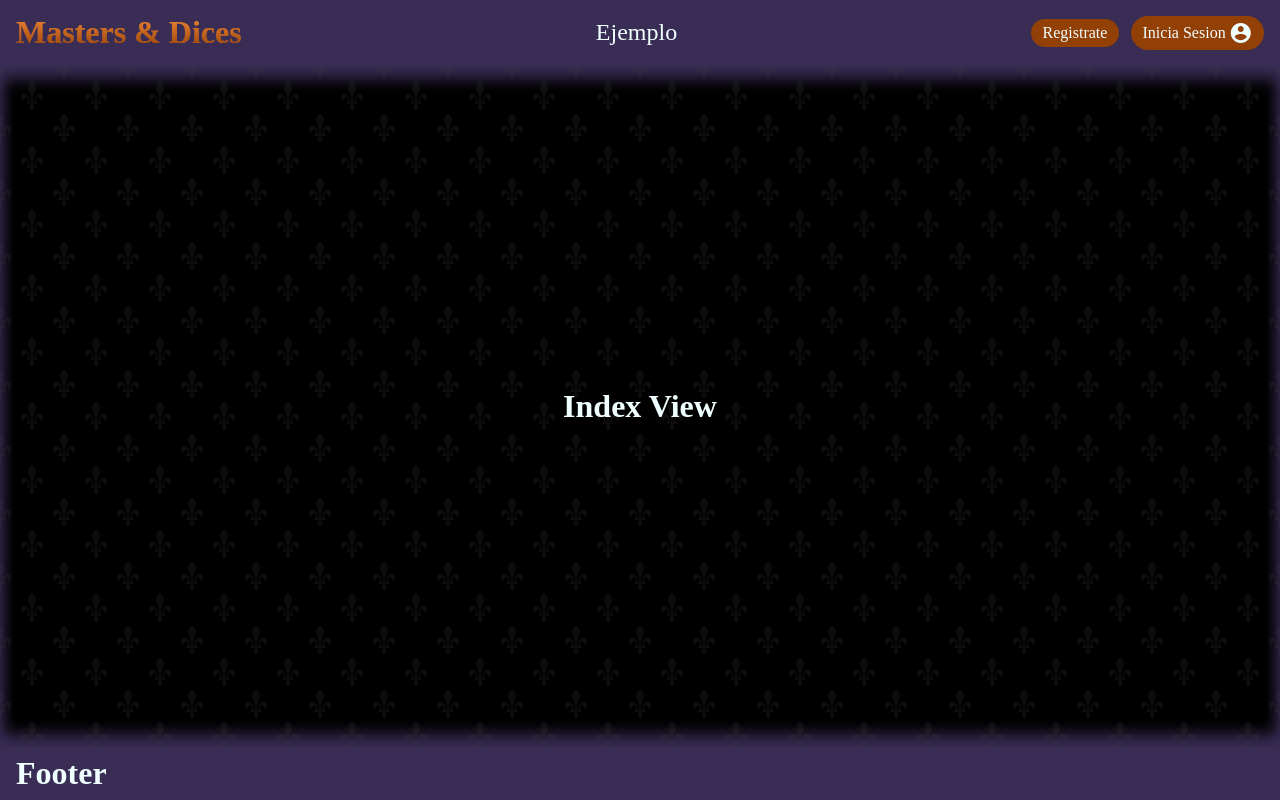
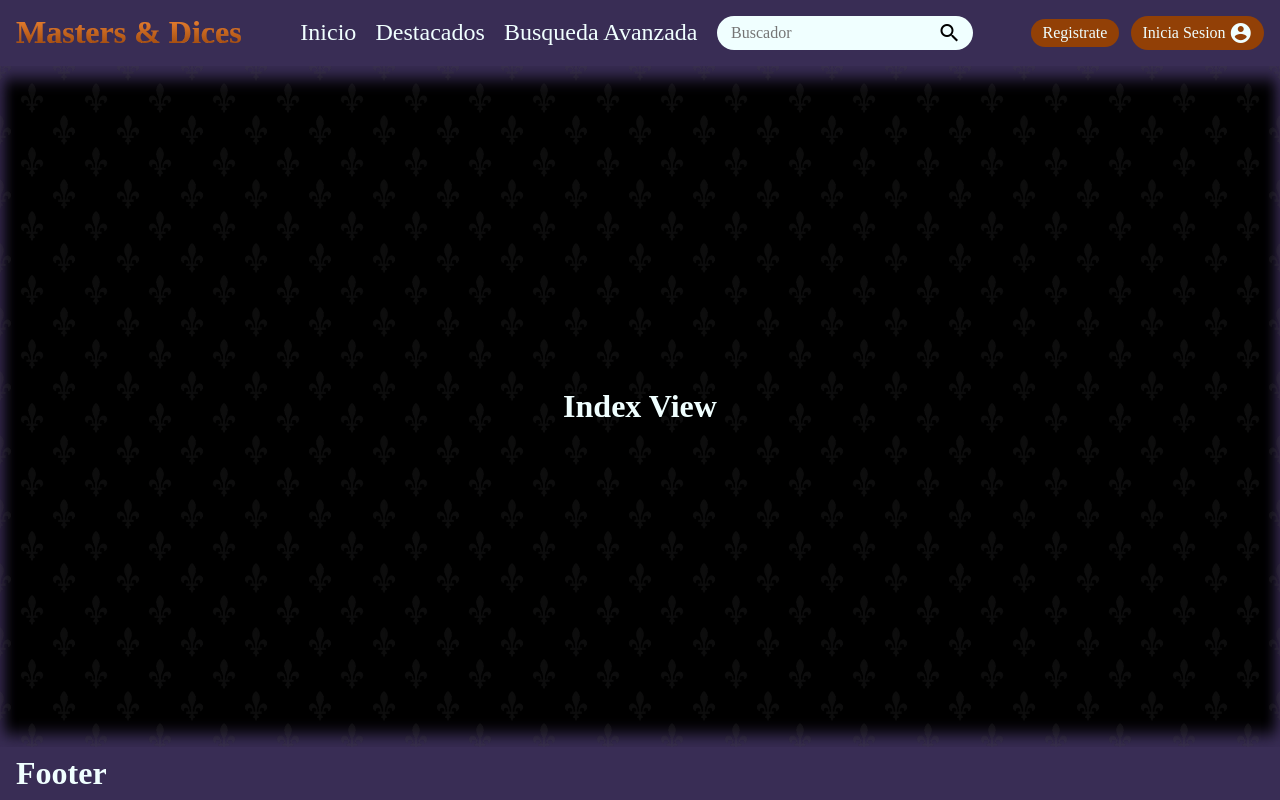
Before and after one commit to MiguelSuarezSanz/ProyectoInterfacesMIF, a plain HTML site: page index.html in a window 1280 px wide. Drawn offline with Linux system fonts and the light colour scheme; a web font is replaced by a local one.

Commit message:
Se ha actualizado el heder y los estilos generales

```diff
--- a/core/autoloader.js
+++ b/core/autoloader.js
@@ -80,8 +80,8 @@ class FrameworkUtils {
 
         this.anadirSegmentoAUrL(target);
         this.loadCss(route, this.cssTag)
+            .then(await this.loadHtml(route, this.htmlTag))
             .then(await this.loadScript(route, this.jsTag))
-            .then(await this.loadHtml(route, this.htmlTag))
             .then(clearInterval(interval));
 
     }
--- a/core/coreStyle.css
+++ b/core/coreStyle.css
@@ -9,7 +9,7 @@
 
 /* Estilos Body */
 body {
-    width: 100vw;
+    width: 100%;
     min-height: 100vh;
     display: flex;
     flex-direction: column;
--- a/includes/css/style.css
+++ b/includes/css/style.css
@@ -24,6 +24,7 @@ main {
     background-color: #7459a4;
     box-shadow: 0 0.8rem 1rem inset #392d55, 0 -0.8rem 1rem inset #392d55;
     color: azure;
+    position: relative;
     z-index: -2; /* Coloca el pseudo-elemento detrás del contenido de main */
 }
 
@@ -72,6 +73,7 @@ main::before {
 
 .header_list_element:hover {
     color: #f68936;
+    text-shadow: 0 0 0.5rem black;
 }
 
 .rounded_item {
@@ -87,6 +89,7 @@ main::before {
 
 .rounded_item:hover {
     background-color: #f68936;
+    box-shadow: 0 0 0.8rem rgba(0, 0, 0, 0.4);
 }
 
 .header_list_element {
@@ -105,3 +108,22 @@ main::before {
     align-items: center;
     min-height: -webkit-fill-available;
 }
+
+#search_bar {
+    background-color: azure;
+    color: black;
+}
+
+#search_bar #buscador {
+    border: none;
+    background-color: azure;
+    padding: 0.2rem;
+    font-size: 1rem;
+}
+
+:focus-visible {
+    outline: 0;
+}
+input:-internal-autofill-selected {
+    background-color: azure !important;
+}
--- a/includes/html/header.html
+++ b/includes/html/header.html
@@ -3,9 +3,21 @@
         Masters & Dices
     </p>
 
-    <div class="header_list">
-        <div class="header_list_element" onclick="frameworkUtils.renderize('user')">
-            <p>Ejemplo</p>
+    <div class="header_list" style="gap: 1.2rem;">
+        <div class="header_list_element" onclick="frameworkUtils.renderize('index')">
+            <p>Inicio</p>
+        </div>
+        <div class="header_list_element" onclick="frameworkUtils.renderize('destacados')">
+            <p>Destacados</p>
+        </div>
+        <div class="header_list_element" onclick="frameworkUtils.renderize('destacados')">
+            <p>Busqueda Avanzada</p>
+        </div>
+        <div class="rounded_item" id="search_bar">
+            <p>
+                <input type="text" name="buscador" id="buscador" placeholder="Buscador">
+                <span class="material-icons" onclick="buscar()">search</span>
+            </p>
         </div>
     </div>
 
--- a/includes/js/script.js
+++ b/includes/js/script.js
@@ -0,0 +1,6 @@
+function buscar() {
+    let buscador = document.querySelector('#buscador');
+    console.log(buscador.innerHTML);
+    var busqueda = buscador.innerHTML;
+    frameworkUtils.renderize("buscador");
+}
--- a/index.html
+++ b/index.html
@@ -9,6 +9,7 @@
     <link rel="stylesheet" href="" id="cssRender">
     <link rel="shortcut icon" href="./resources/img/MastersAndDicesLogo.png" type="image/x-icon">
     <link href="https://fonts.googleapis.com/icon?family=Material+Icons" rel="stylesheet">
+    <!--URL Iconos: https://fonts.google.com/icons?icon.set=Material+Icons&icon.size=24&icon.color=%23e3e3e3-->
 </head>
 <script src="./core/autoloader.js"></script>
 <script src="" id="jsRender"></script>
@@ -19,4 +20,5 @@
     <footer></footer>
 
 </body>
+<script src="./includes/js/script.js"></script>
 </html>
```
